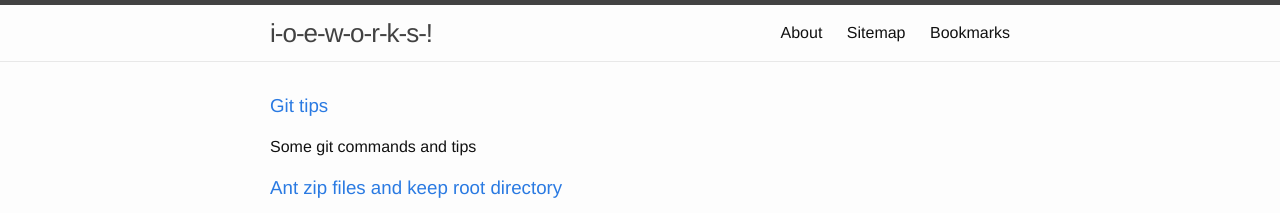
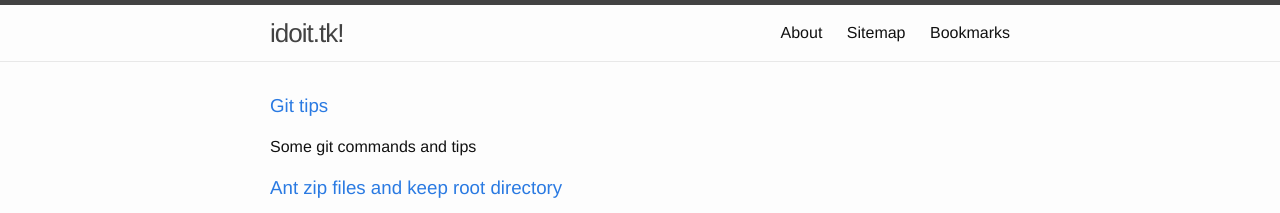
Before and after one commit to yuan-jiang/yuan-jiang.github.io, a Jekyll site: the page built from index.html, in a window 1280 px wide. Shown: the top 213 px of the page. Built offline with Jekyll 4.4.1, drawn with Linux system fonts in a browser that asks for light colours; the list of posts is cut into pages by our own code.

Commit message:
Switch to use a new free domain

```diff
--- a/CNAME
+++ b/CNAME
@@ -1 +1 @@
-www.ioeworks.com
+idoit.tk
--- a/_config.yml
+++ b/_config.yml
@@ -6,14 +6,14 @@
 # 'jekyll serve'. If you change this file, please restart the server process.
 
 # Site settings
-title: i-o-e-w-o-r-k-s-!
+title: idoit.tk!
 
 description: > # this means to ignore newlines until "baseurl:"
   My personal site for blogging some technical writing.
 
 baseurl: "" # the subpath of your site, e.g. /blog
 
-url: "http://www.ioeworks.com" # the base hostname & protocol for your site
+url: "http://idoit.tk" # the base hostname & protocol for your site
 
 # Twitter user id - leave it empty for privacy
 twitter:
```
